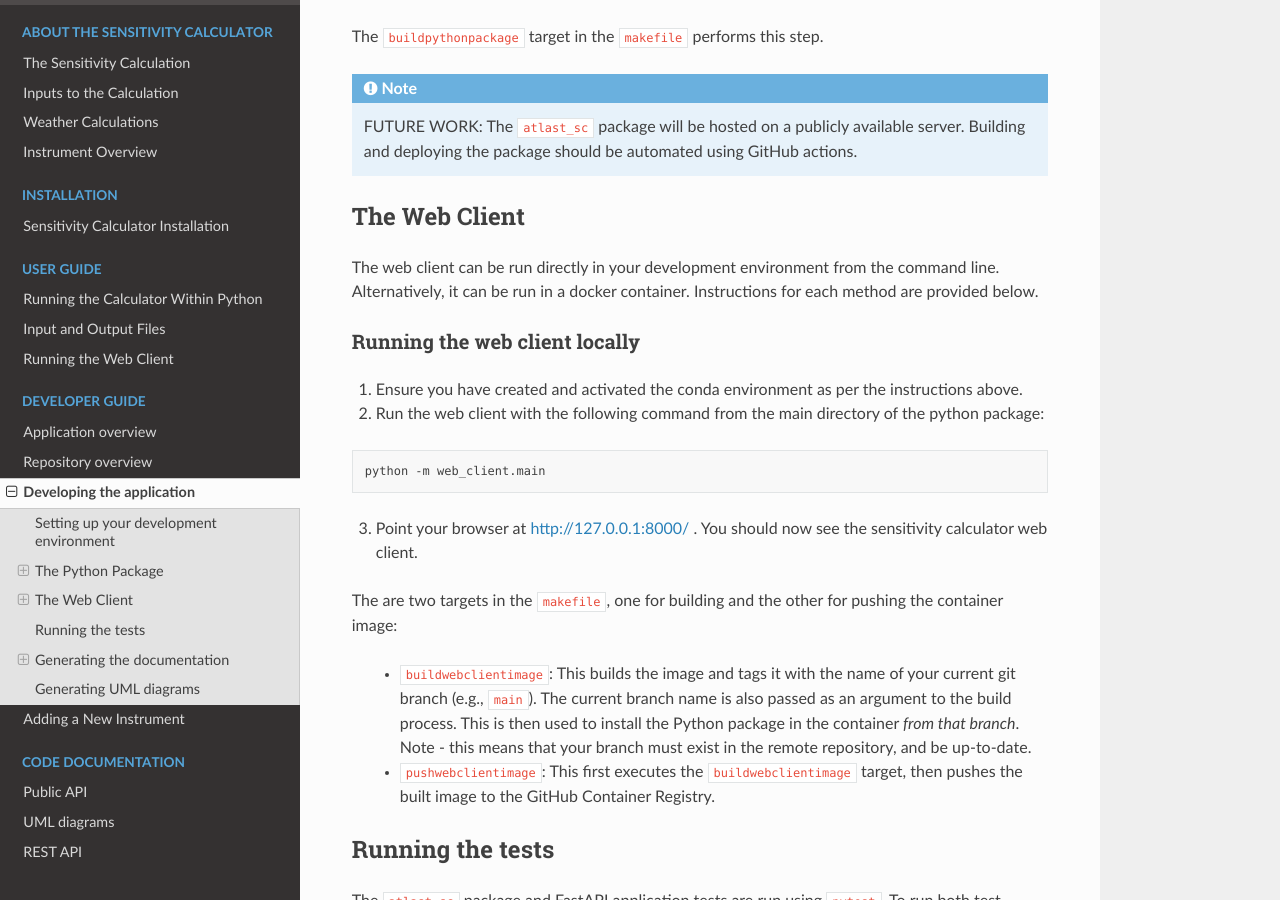
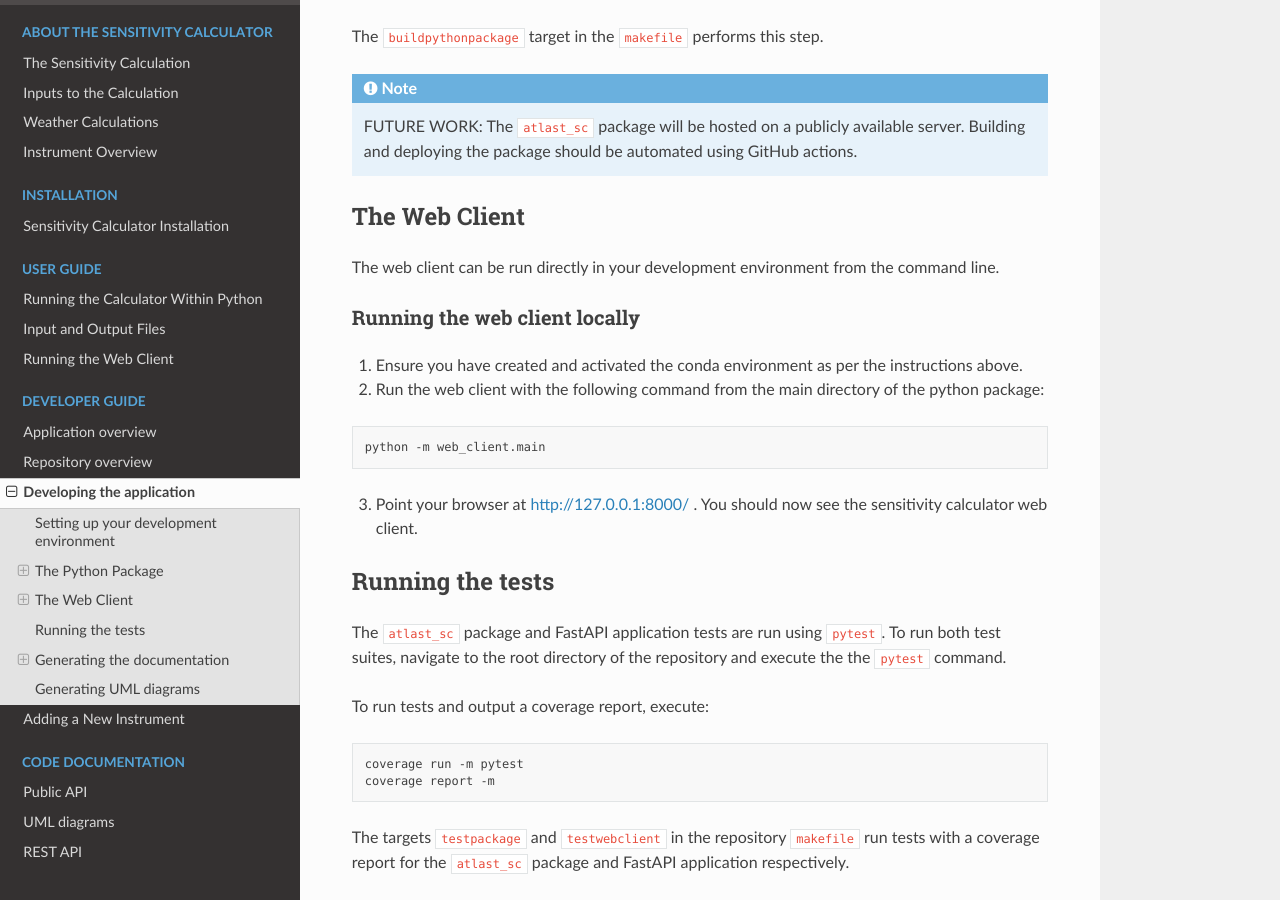
Before and after one commit to ukatc/AtLAST_sensitivity_calculator, a Sphinx documentation site: the page built from docs/source/developer_guide/developing_the_application.rst, in a window 1280 px wide and 900 px high, scrolled down 951 px. Built offline with Sphinx 7.4.7 and the Read the Docs theme 3.1.0, drawn with Linux system fonts in a browser that asks for light colours.

Commit message:
ASC-111 Removed Dockerfile and any remaining docker instructions in docs

```diff
--- a/docs/source/developer_guide/developing_the_application.rst
+++ b/docs/source/developer_guide/developing_the_application.rst
@@ -52,8 +52,7 @@
 
 The Web Client
 --------------
-The web client can be run directly in your development environment from the command line. Alternatively, it can be
-run in a docker container. Instructions for each method are provided below.
+The web client can be run directly in your development environment from the command line.
 
 Running the web client locally
 ^^^^^^^^^^^^^^^^^^^^^^^^^^^^^^^
@@ -66,89 +65,6 @@
     python -m web_client.main
 
 3. Point your browser at http://127.0.0.1:8000/ . You should now see the sensitivity calculator web client.
-
-..
-    .. _build-run-client-container:
-
-    Building and running the web client container
-    ^^^^^^^^^^^^^^^^^^^^^^^^^^^^^^^^^^^^^^^^^^^^^
-
-    A ``Dockerfile`` is provided in the repository that can be used to build and run
-    the web client application in a docker container.
-
-    .. note:: The ``Dockerfile`` uses the ``requirements.txt`` file in the ``web_client`` directory to install
-        application dependencies in the container. This requirements file is not used by any other part of the
-        application.
-
-    As part of the build process, the Dockerfile installs the ``atlast_sc`` Python package from the AtLast Sensitivity
-    Calculator GitHub repository.
-
-    At present, the repository is private. You therefore need to provide your credentials as "secrets" to the
-    Docker build process. To do this:
-
-    1. Create a directory under ``web_client`` called ``secrets``.
-    2. In the ``secrets`` directory, create a file called ``.env`` with the following content:
-
-    .. code-block:: bash
-
-       GIT_USERNAME=<your username>
-       GIT_PAT=<your Personal Access Token>
-
-    3. From the ``web_client`` directory, build the image with the command:
-
-    .. code-block:: bash
-
-        DOCKER_BUILDKIT=1 docker build -t atlast_sc_client:latest --secret id=git_secrets,src=secrets/.env .
-
-    By default, the build process installs the ``atlast_sc`` package from the ``main`` branch. To install
-    a version of the Python package from a different branch, execute the following:
-
-    .. code-block:: bash
-
-        DOCKER_BUILDKIT=1 docker build --build-arg BRANCH=<branch_name> -t atlast_sc_client:latest --secret id=git_secrets,src=secrets/.env .
-
-    where ``<branch_name>`` is the name of the target branch.
-
-    4. Run the container with the command:
-
-    .. code-block:: bash
-
-       docker run --rm -d -p 8000:8000 --name atlast_sc_client atlast_sc_client:latest
-
-
-    5. Point your browser at http://127.0.0.1:8000/ . You should now see the sensitivity calculator web client.
-
-
-    Building and deploying the web client container image
-    ^^^^^^^^^^^^^^^^^^^^^^^^^^^^^^^^^^^^^^^^^^^^^^^^^^^^^
-
-    The web client container image can be built and pushed to the GitHub Container Registry using the ``makefile`` in the
-    root directory of the repository.
-
-    To do this, you will first have to create a GitHub Personal Access Token with the
-    appropriate scopes. See `here <https://docs.github.com/en/packages/working-with-a-github-packages-registry/working-with-the-container-registry#authenticating-with-a-personal-access-token-classic>`__
-    for more information.
-
-    Next, add the following two variables to your local ``.env`` file (in the ``web_client/secrets`` directory):
-
-    .. code-block:: bash
-
-       GIT_CR_PAT=<YOUR GITHUB PAT>
-       GIT_CR_REPO=ghcr.io/ukatc/atlast_sensitivity_calculator/atlast_sc_client
-
-
-The are two targets in the ``makefile``, one for building and the other for pushing the container image:
-
-    * ``buildwebclientimage``: This builds the image and tags it with the name of your current git branch (e.g., ``main``). The
-      current branch name is also passed as an argument to the build process. This is then used to install the Python package
-      in the container *from that branch*. Note - this means that your branch must exist in the remote repository, and be
-      up-to-date.
-    * ``pushwebclientimage``: This first executes the ``buildwebclientimage`` target, then pushes the built image to the GitHub
-      Container Registry.
-
-    ..
-        FUTURE WORK: The web client will be hosted on a publicly available server.
-        Building and deploying the application should be automated using GitHub actions.
 
 
 Running the tests
--- a/docs/source/developer_guide/repository_overview.rst
+++ b/docs/source/developer_guide/repository_overview.rst
@@ -122,8 +122,6 @@
 |
 
 The ``web_client`` directory contains all the web application files and scripts.
-This directory also contains a ``Dockerfile`` that can be used to build a docker
-image for running the web application inside a container.
 
 Web client tests
 ----------------
```
Also changed, not shown: 2 other files.
